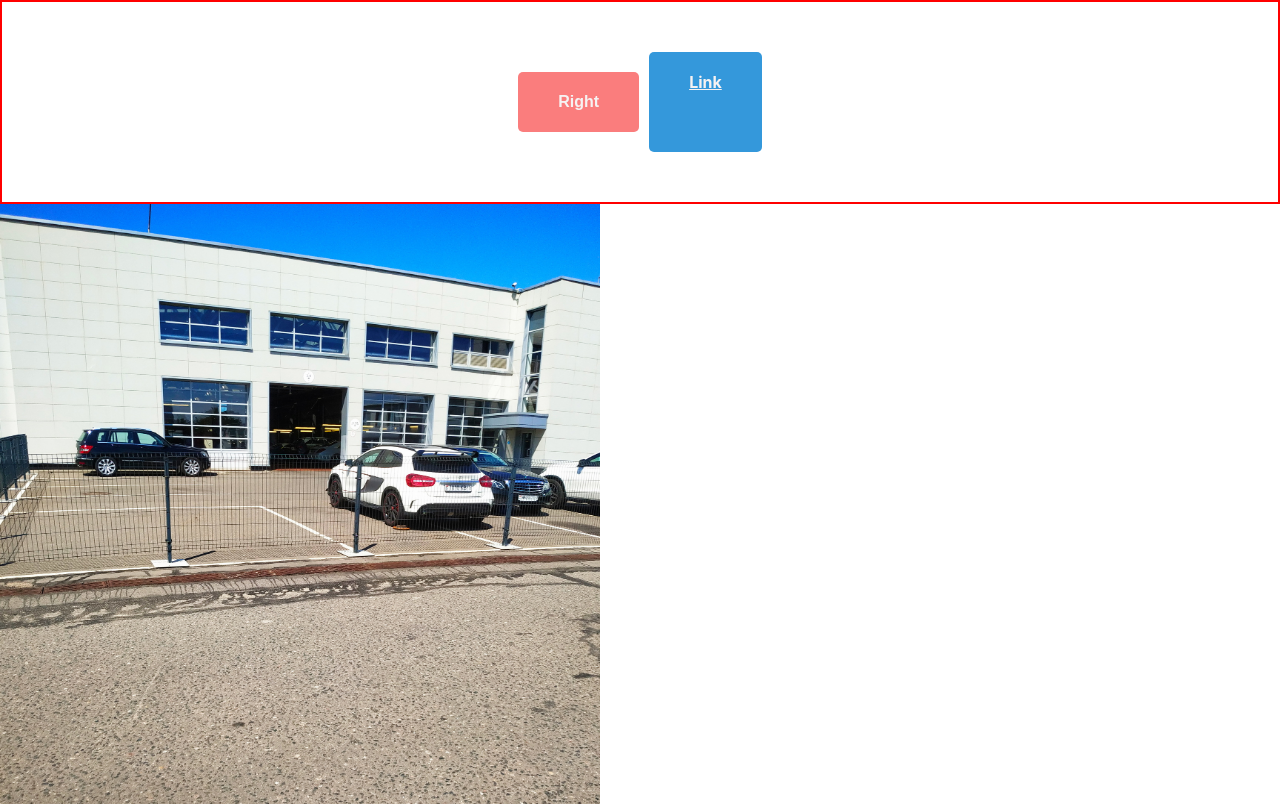
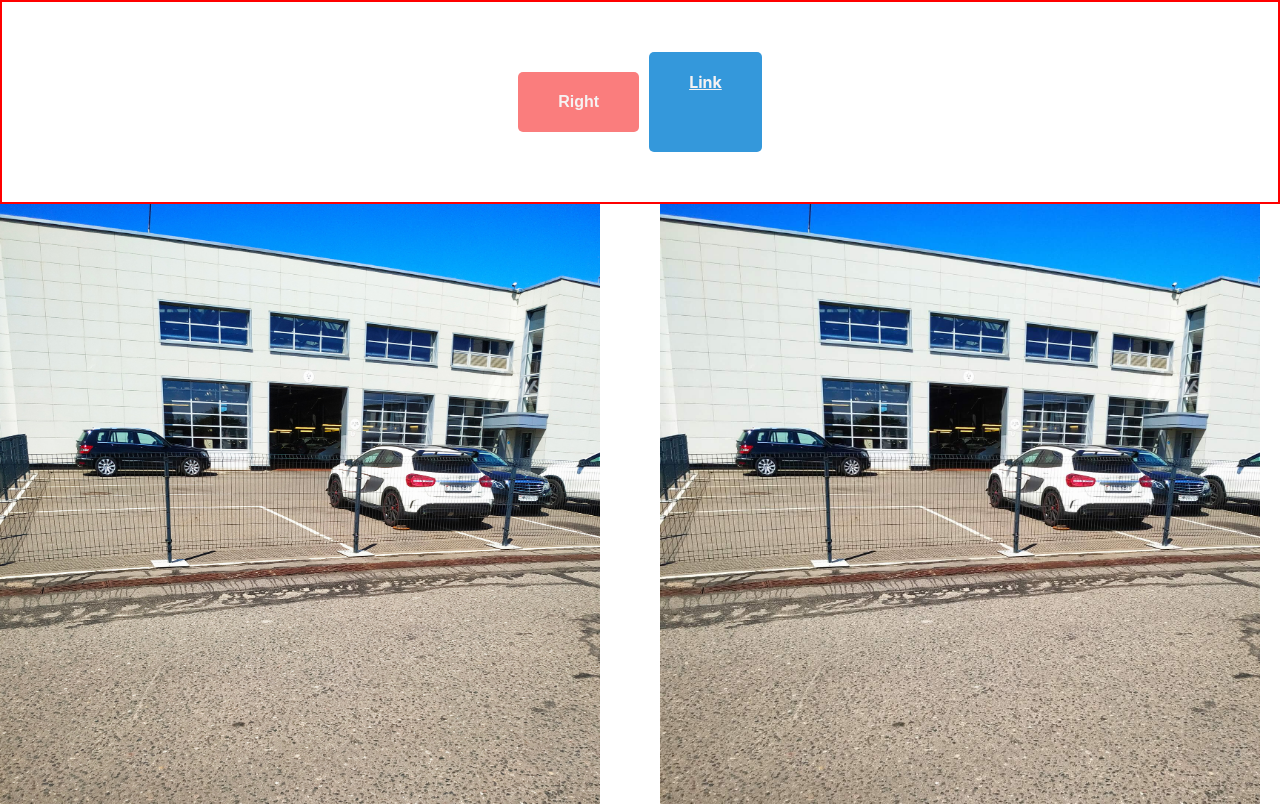
Before and after one commit to pavelminsk1979/carcar, a React (Create React App) app: page / in a window 1280 px wide. Built offline with nearby package versions, Linux system fonts and the light colour scheme.

Commit message:
images part2

```diff
--- a/src/components/image/Image.module.scss
+++ b/src/components/image/Image.module.scss
@@ -1,3 +1,8 @@
+.box{
+  display: flex;
+  gap: 60px;
+}
+
 .sizeImage{
   width: 600px;
   height:600px
--- a/src/components/image/Image.tsx
+++ b/src/components/image/Image.tsx
@@ -1,6 +1,12 @@
 import testImage from '../../images/3388.jpg';
+import testMinSizeImage from '../../images/3399.jpg';
 import st from './Image.module.scss';
 
 export const Image = () => {
-  return <img className={st.sizeImage} src={testImage} alt="" />;
+  return (
+    <div className={st.box}>
+      <img className={st.sizeImage} src={testImage} alt="" />
+      <img className={st.sizeImage} src={testMinSizeImage} alt="" />
+    </div>
+  );
 };
```
Also changed, not shown: src/images/3399.jpg (added), src/images/4000.webp (added).
